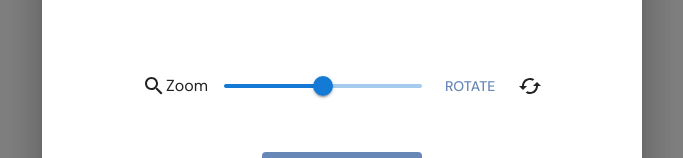
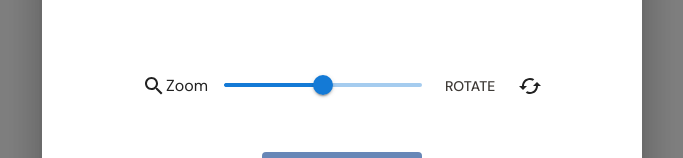
Before and after one commit to TnmTeam/sel, a Next.js app: page /account in a window 1280 px wide. Both pictures are taken after a click on the button "menu". Shown: the part 500-658 px from the top of the page, without its empty margins (298-981 px from the left). Built offline with nearby package versions, Linux system fonts and the light colour scheme.

Commit message:
Add: 슬라이더 스크롤 시 줌인/줌아웃

```diff
--- a/src/domain/Account/sections/EditPhotoSection/EditPhotoSection.tsx
+++ b/src/domain/Account/sections/EditPhotoSection/EditPhotoSection.tsx
@@ -1,11 +1,10 @@
 import { Stack } from '@mui/system';
-import { PhotoPopup, PhotoUpload } from './components';
+import { PhotoPopup } from './components';
 
 export const EditPhotoSection = () => {
     return (
         <Stack>
             <PhotoPopup />
-            <PhotoUpload />
         </Stack>
     );
 };
--- a/src/domain/Account/sections/EditPhotoSection/components/PhotoPopup/PhotoPopup.tsx
+++ b/src/domain/Account/sections/EditPhotoSection/components/PhotoPopup/PhotoPopup.tsx
@@ -3,7 +3,6 @@ import { css } from '@emotion/react';
 import {
     Stack,
     Box,
-    Slider,
     Avatar,
     Button,
     Dialog,
@@ -16,12 +15,9 @@ import {
 import EditIcon from '@mui/icons-material/Edit';
 import CloseIcon from '@mui/icons-material/Close';
 import { FlexBlueButtons } from '@/common/themes/Color';
-import { Colors } from '@/common/themes/Color';
-
-import SearchIcon from '@mui/icons-material/Search';
-import CachedIcon from '@mui/icons-material/Cached';
 
 import { PhotoUpload } from './components/PhotoUpload/PhotoUpload';
+import { PhotoZoom } from './components/PhotoZoom/PhotoZoom';
 
 export const PhotoPopup = () => {
     const [open, setOpen] = React.useState(false);
@@ -79,12 +75,8 @@ function PhotoEditDialog(props: PhotoEditDialogProps) {
         onClose('');
     };
 
-    // Slide
-    const [value, setValue] = React.useState<number>(50);
-
-    const handleChange = (event: Event, newValue: number | number[]) => {
-        setValue(newValue as number);
-    };
+    // zoom
+    const [ratio, setRatio] = React.useState<number>(50);
 
     return (
         <Dialog
@@ -109,35 +101,18 @@ function PhotoEditDialog(props: PhotoEditDialogProps) {
                     <CloseIcon></CloseIcon>
                 </Button>
             </DialogActions>
+
             <DialogContent sx={{ height: '400px' }}>
-                <PhotoUpload />
+                <PhotoUpload
+                    ratio={ratio}
+                />
             </DialogContent>
+
             <Box sx={{ width: 400, m: 'auto' }}>
-                <Stack spacing={2} mb={5} direction='row' alignItems='center'>
-                    <SearchIcon />
-                    Zoom
-                    <Slider
-                        aria-label='Volume'
-                        value={value}
-                        onChange={handleChange}
-                        color='secondary'
-                    />
-                    <Button
-                        sx={{
-                            display: 'flex',
-                            flexDirection: 'column',
-                            m: 'auto',
-                            color: Colors.BackBlue,
-                            ':hover': {
-                                color: Colors.ActiveBlue,
-                            },
-                        }}
-                        href='#'
-                    >
-                        Rotate
-                    </Button>
-                    <CachedIcon />
-                </Stack>
+                <PhotoZoom
+                    ratio={ratio}
+                    setRatio={setRatio}
+                />
             </Box>
 
             <DialogActions>
--- a/src/domain/Account/sections/EditPhotoSection/components/PhotoPopup/components/PhotoUpload/PhotoUpload.tsx
+++ b/src/domain/Account/sections/EditPhotoSection/components/PhotoPopup/components/PhotoUpload/PhotoUpload.tsx
@@ -2,13 +2,14 @@ import { useState, useRef, useEffect } from 'react';
 import { css } from "@emotion/react";
 import Typography from '@mui/material/Typography';
 import { Box } from '@mui/material';
+import { PhotoType } from '../types/photo.type';
 
-export const PhotoUpload = () => {
-    const [uploadedImage, setUploadedImage] = useState<File>();
-    const uploadBoxRef = useRef();
+export const PhotoUpload = ({ratio}: PhotoType) => {
+    const [uploadedImage, setUploadedImage] = useState<string>();
+    const uploadBoxRef = useRef<HTMLDivElement>();
 
     useEffect(() => {
-        const uploadBox = uploadBoxRef.current;
+        const uploadBox: HTMLDivElement | undefined = uploadBoxRef.current;
 
         const handleFiles = (file: File) => {
             if(file === undefined) {
@@ -18,8 +19,10 @@ export const PhotoUpload = () => {
             if(file.type.startsWith('image/')) {
                 const reader = new FileReader();
                 reader.onloadend = (e) => {
-                    const result = e.target!.result;
+                    const result: string | ArrayBuffer | null = e.target!.result;
+                    if(typeof result === 'string') {
                         setUploadedImage(result);
+                    }
                 }
                 reader.readAsDataURL(file);
             }
@@ -32,26 +35,30 @@ export const PhotoUpload = () => {
             handleFiles(files);
         };
 
-        const dragOverHandler = (event: any) => {
+        const dragOverHandler = (event: Event) => {
             event.preventDefault();
             event.stopPropagation();
         };
 
+        if(uploadBox !== undefined) {
             uploadBox.addEventListener('drop', dropHandler);
             uploadBox.addEventListener('dragover', dragOverHandler);
+        }
 
         return () => {
+            if(uploadBox !== undefined) {
                 uploadBox.removeEventListener('drop', dropHandler);
                 uploadBox.removeEventListener('dragover', dragOverHandler);
+            }
         };
     }, [uploadedImage]);
 
     return (
-        <Box css={ st.photoBox } ref={uploadBoxRef}>
+        <Box css={ st.photoBox } ref={ uploadBoxRef }>
             {
                 !!uploadedImage
                     ? <div css={ st.imageBox }>
-                        <img src={`${ uploadedImage }`} />
+                        <img src={`${ uploadedImage }`} css={ test(ratio) } />
                     </div>
                     : <>
                         <Typography component='h1' variant='h4' sx={{color: '#979797', position: 'absolute', top: '105px', left: 'calc(50% - 80px)'}}>
@@ -84,3 +91,9 @@ const st = {
         border-radius: 140px;
     `
 }
+
+const test = (ratio: number) => {
+    return css`
+        zoom: calc(${ratio}/100*1.5 + 0.5);
+    `
+}
--- /dev/null
+++ b/src/domain/Account/sections/EditPhotoSection/components/PhotoPopup/components/PhotoZoom/PhotoZoom.tsx
@@ -0,0 +1,78 @@
+import { useRef, useEffect } from 'react';
+import { css } from '@emotion/react';
+import {
+    Stack,
+    Slider,
+    Button,
+} from '@mui/material';
+import SearchIcon from '@mui/icons-material/Search';
+import CachedIcon from '@mui/icons-material/Cached';
+import { Colors } from '@/common/themes/Color';
+import { PhotoType } from '../types/photo.type';
+
+export const PhotoZoom = ({ratio, setRatio}: PhotoType) => {
+
+    const handleChange = (event: Event, newValue: number | number[]) => {
+        if(setRatio) {
+            setRatio(newValue as number);
+        }
+    };
+
+    const sliderRef = useRef<HTMLSpanElement>(null);
+    useEffect(() => {
+        const slider: HTMLSpanElement | undefined | null = sliderRef.current;
+        if(slider) {
+            const wheelHandler = (e: any) => {
+                if (e.deltaY == 0) {
+                    return;
+                }
+                e.preventDefault();
+                if(e.deltaY < 0 && ratio < 97) {
+                    if(setRatio) {
+                        setRatio(ratio+3);
+                    }
+                } else if(e.deltaY > 0 && ratio > 3) {
+                    if(setRatio) {
+                        setRatio(ratio-3);
+                    }
+                }
+            };
+            slider.addEventListener('wheel', wheelHandler);
+
+            return () => slider.removeEventListener('wheel', wheelHandler);
+        }
+    }, [ratio]);
+
+    return (
+        <Stack spacing={2} mb={5} direction='row' alignItems='center'>
+            <SearchIcon />
+            Zoom
+            <div
+                css={{ width: '100%' }}
+            >
+                <Slider
+                    defaultValue={50}
+                    aria-label='Volume'
+                    value={ ratio }
+                    onChange={ handleChange }
+                    color='secondary'
+                    ref={ sliderRef }
+                />
+            </div>
+            <Button css={st.button}>Rotate</Button>
+            <CachedIcon />
+        </Stack>
+    )
+}
+
+const st = {
+    button: css`
+        display: flex;
+        flexDirection: column;
+        m: auto;
+        color: ${ Colors.BackBlue }
+        ':hover': {
+            color: ${ Colors.ActiveBlue }
+        }
+    `
+}
--- a/src/domain/Account/sections/EditPhotoSection/components/PhotoPopup/components/index.ts
+++ b/src/domain/Account/sections/EditPhotoSection/components/PhotoPopup/components/index.ts
@@ -1 +1,2 @@
 export { PhotoUpload } from './PhotoUpload/PhotoUpload';
+export { PhotoZoom } from './PhotoZoom/PhotoZoom';
--- /dev/null
+++ b/src/domain/Account/sections/EditPhotoSection/components/PhotoPopup/components/types/photo.type.ts
@@ -0,0 +1,4 @@
+export type PhotoType = {
+    ratio: number;
+    setRatio?: Function;
+};
```
Lines whose indentation alone changed are shown as unchanged.
